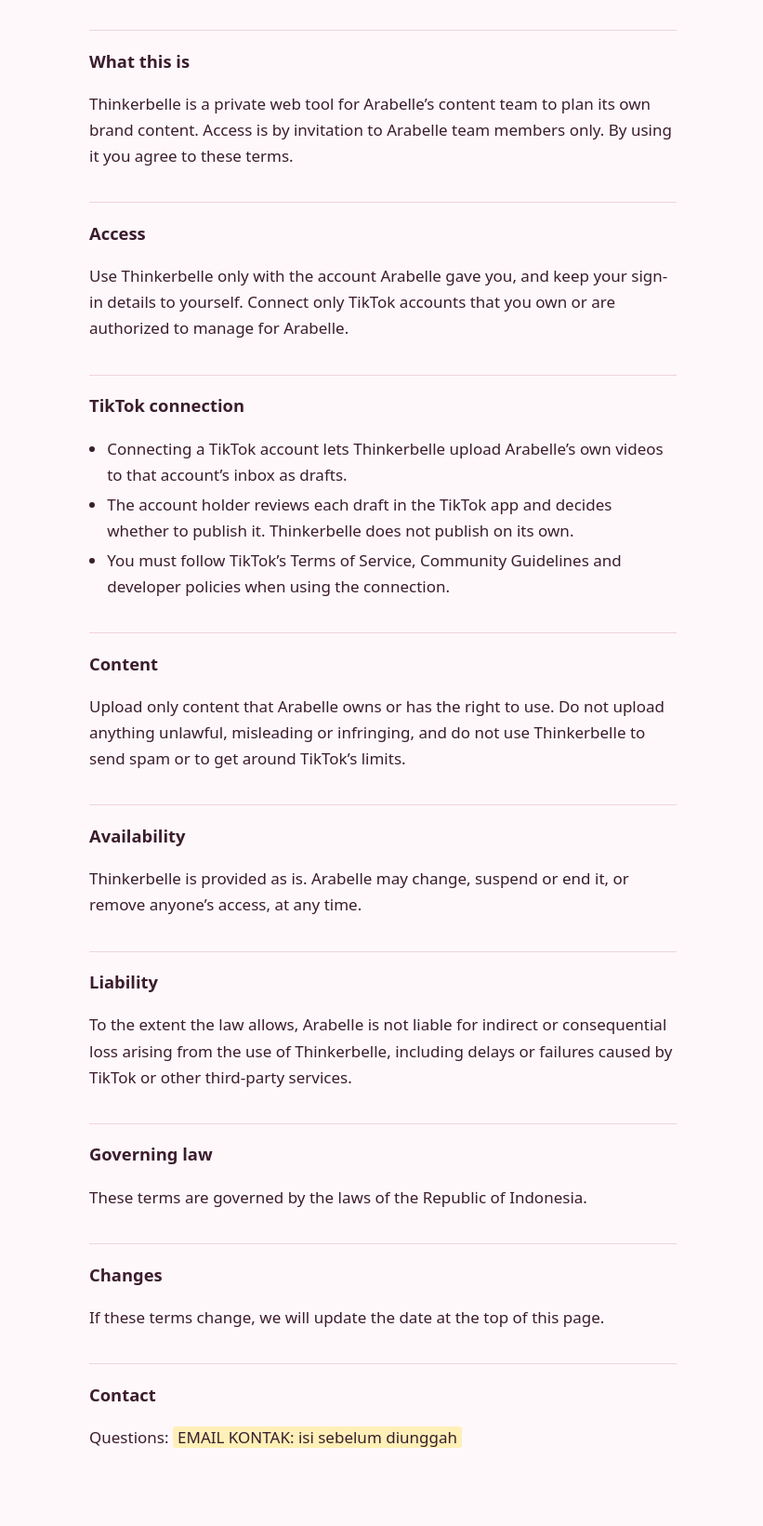
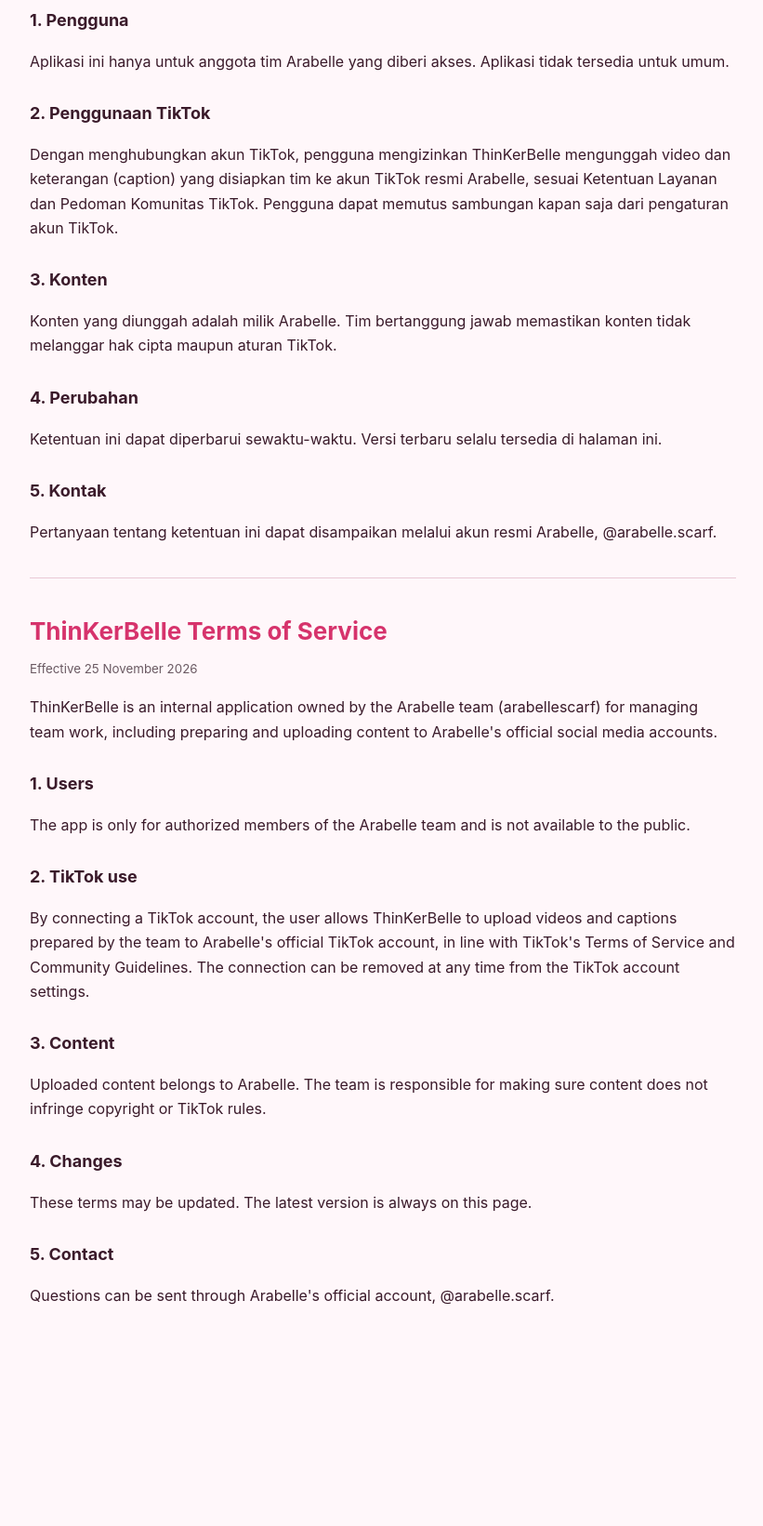
Before and after one commit to Arabelle-studio/ThinKerBelle, a plain HTML site: page terms.html in a window 1280 px wide. Shown: the part 195-1836 px from the top of the page at 93% size, without its empty margins (228-1049 px from the left). After the commit the page ends 1681 px from the top, so only its background shows below. Drawn offline with Linux system fonts and the light colour scheme.

Commit message:
Add files via upload

```diff
--- a/terms.html
+++ b/terms.html
@@ -1,87 +1,20 @@
-<!DOCTYPE html>
-<html lang="en">
-<head>
-<meta charset="utf-8">
-<meta name="viewport" content="width=device-width, initial-scale=1">
-<title>Thinkerbelle · Terms of Service</title>
-<style>
-  :root {
-    --bg: #fff8fb;
-    --ink: #3b1d2c;
-    --muted: #7a5566;
-    --line: #efd3de;
-    --accent: #b82a64;
-    --note: #fff0b8;
-    color-scheme: light;
-  }
-  @media (prefers-color-scheme: dark) {
-    :root {
-      --bg: #1b1015;
-      --ink: #f5e4eb;
-      --muted: #c4a0b0;
-      --line: #4a2a38;
-      --accent: #ff7aa8;
-      --note: #5a4a12;
-      color-scheme: dark;
-    }
-  }
-  * { box-sizing: border-box; }
-  html { -webkit-text-size-adjust: 100%; }
-  body {
-    margin: 0;
-    background: var(--bg);
-    color: var(--ink);
-    font: 17px/1.65 system-ui, -apple-system, "Segoe UI", Roboto, sans-serif;
-  }
-  main { max-width: 42rem; margin: 0 auto; padding: 2.5rem 1.25rem 4rem; }
-  h1 { font-size: 1.9rem; line-height: 1.2; margin: 0 0 .35rem; }
-  h2 { font-size: 1.15rem; margin: 2.2rem 0 .4rem; padding-top: 1.1rem; border-top: 1px solid var(--line); }
-  p, li { max-width: 68ch; }
-  ul { padding-left: 1.2rem; }
-  li { margin: .25rem 0; }
-  .meta { color: var(--muted); margin: 0 0 1.6rem; }
-  a { color: var(--accent); }
-  a:focus-visible { outline: 3px solid var(--accent); outline-offset: 2px; }
-  nav { margin-bottom: 1.6rem; }
-  .todo { background: var(--note); padding: 0 .3em; border-radius: 3px; }
-</style>
-</head>
-<body>
-<main>
-  <nav><a href="./">Thinkerbelle</a> · <a href="privacy.html">Privacy Policy</a></nav>
-  <h1>Terms of Service</h1>
-  <p class="meta">Thinkerbelle, operated by Arabelle (arabellescarf), Kudus, Central Java, Indonesia. Effective 9 November 2026.</p>
-
-  <h2>What this is</h2>
-  <p>Thinkerbelle is a private web tool for Arabelle’s content team to plan its own brand content. Access is by invitation to Arabelle team members only. By using it you agree to these terms.</p>
-
-  <h2>Access</h2>
-  <p>Use Thinkerbelle only with the account Arabelle gave you, and keep your sign-in details to yourself. Connect only TikTok accounts that you own or are authorized to manage for Arabelle.</p>
-
-  <h2>TikTok connection</h2>
-  <ul>
-    <li>Connecting a TikTok account lets Thinkerbelle upload Arabelle’s own videos to that account’s inbox as drafts.</li>
-    <li>The account holder reviews each draft in the TikTok app and decides whether to publish it. Thinkerbelle does not publish on its own.</li>
-    <li>You must follow TikTok’s Terms of Service, Community Guidelines and developer policies when using the connection.</li>
-  </ul>
-
-  <h2>Content</h2>
-  <p>Upload only content that Arabelle owns or has the right to use. Do not upload anything unlawful, misleading or infringing, and do not use Thinkerbelle to send spam or to get around TikTok’s limits.</p>
-
-  <h2>Availability</h2>
-  <p>Thinkerbelle is provided as is. Arabelle may change, suspend or end it, or remove anyone’s access, at any time.</p>
-
-  <h2>Liability</h2>
-  <p>To the extent the law allows, Arabelle is not liable for indirect or consequential loss arising from the use of Thinkerbelle, including delays or failures caused by TikTok or other third-party services.</p>
-
-  <h2>Governing law</h2>
-  <p>These terms are governed by the laws of the Republic of Indonesia.</p>
-
-  <h2>Changes</h2>
-  <p>If these terms change, we will update the date at the top of this page.</p>
-
-  <h2>Contact</h2>
-  <p>Questions: <span class="todo">EMAIL KONTAK: isi sebelum diunggah</span></p>
-</main>
-</body>
-</html>
+<!doctype html><html lang="id"><head><meta charset="utf-8"><meta name="viewport" content="width=device-width,initial-scale=1"><title>ThinKerBelle · Terms of Service</title><style>:root{--bg:#fff7fa;--ink:#3a1a2a;--pink:#d6336c;--muted:#6b5a63}
+@media (prefers-color-scheme:dark){:root{--bg:#1f1418;--ink:#f6e8ee;--pink:#ff7aa8;--muted:#c9b3bd}}
+body{margin:0;background:var(--bg);color:var(--ink);font:16px/1.65 -apple-system,Segoe UI,Roboto,sans-serif}
+main{max-width:760px;margin:0 auto;padding:32px 16px 64px}h1{color:var(--pink);font-size:26px;margin:0 0 4px}
+h2{font-size:18px;margin:28px 0 6px}p,li{color:var(--ink)}small{color:var(--muted)}hr{border:0;border-top:1px solid #e8c9d6;margin:36px 0}</style></head><body><main>
+<h1>Ketentuan Layanan ThinKerBelle</h1><small>Berlaku sejak 25 November 2026</small>
+<p>ThinKerBelle adalah aplikasi internal milik tim Arabelle (arabellescarf) untuk mengelola pekerjaan tim, termasuk menyiapkan dan mengunggah konten ke akun media sosial resmi Arabelle.</p>
+<h2>1. Pengguna</h2><p>Aplikasi ini hanya untuk anggota tim Arabelle yang diberi akses. Aplikasi tidak tersedia untuk umum.</p>
+<h2>2. Penggunaan TikTok</h2><p>Dengan menghubungkan akun TikTok, pengguna mengizinkan ThinKerBelle mengunggah video dan keterangan (caption) yang disiapkan tim ke akun TikTok resmi Arabelle, sesuai Ketentuan Layanan dan Pedoman Komunitas TikTok. Pengguna dapat memutus sambungan kapan saja dari pengaturan akun TikTok.</p>
+<h2>3. Konten</h2><p>Konten yang diunggah adalah milik Arabelle. Tim bertanggung jawab memastikan konten tidak melanggar hak cipta maupun aturan TikTok.</p>
+<h2>4. Perubahan</h2><p>Ketentuan ini dapat diperbarui sewaktu-waktu. Versi terbaru selalu tersedia di halaman ini.</p>
+<h2>5. Kontak</h2><p>Pertanyaan tentang ketentuan ini dapat disampaikan melalui akun resmi Arabelle, @arabelle.scarf.</p>
+<hr>
+<h1>ThinKerBelle Terms of Service</h1><small>Effective 25 November 2026</small>
+<p>ThinKerBelle is an internal application owned by the Arabelle team (arabellescarf) for managing team work, including preparing and uploading content to Arabelle's official social media accounts.</p>
+<h2>1. Users</h2><p>The app is only for authorized members of the Arabelle team and is not available to the public.</p>
+<h2>2. TikTok use</h2><p>By connecting a TikTok account, the user allows ThinKerBelle to upload videos and captions prepared by the team to Arabelle's official TikTok account, in line with TikTok's Terms of Service and Community Guidelines. The connection can be removed at any time from the TikTok account settings.</p>
+<h2>3. Content</h2><p>Uploaded content belongs to Arabelle. The team is responsible for making sure content does not infringe copyright or TikTok rules.</p>
+<h2>4. Changes</h2><p>These terms may be updated. The latest version is always on this page.</p>
+<h2>5. Contact</h2><p>Questions can be sent through Arabelle's official account, @arabelle.scarf.</p></main></body></html>
```
Also changed, not shown: privacy.html (+20 -90 lines).
